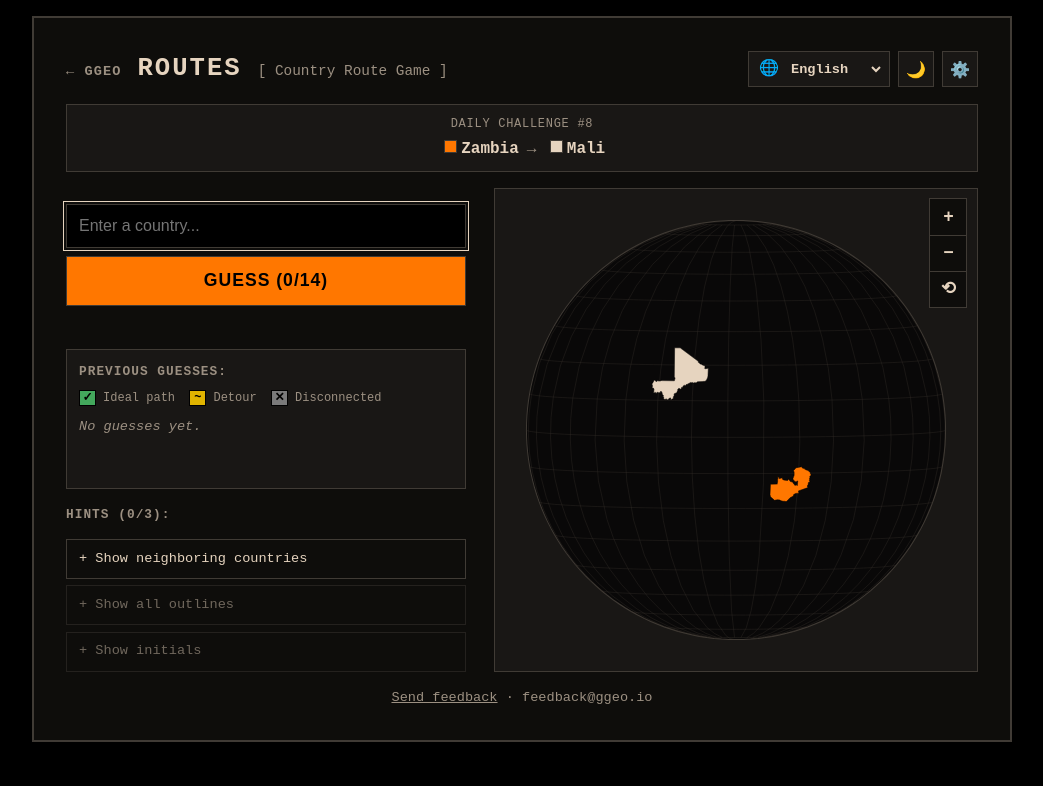
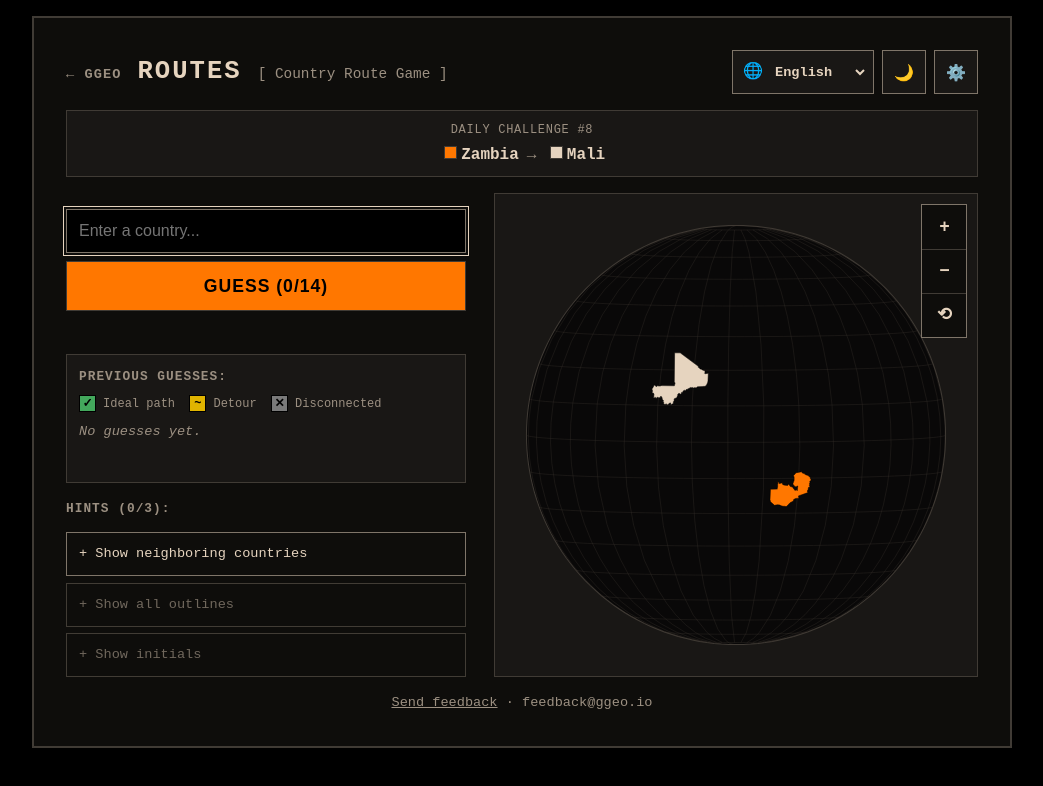
Before and after one commit to zGU5TA/GGEO, a plain HTML site: page games/rotas/index.html in a window 1280 px wide. Shown: the whole page, without its empty margins (118-1161 px from the left). Drawn offline with Linux system fonts and the light colour scheme; animation ran at ten frames a second.

Commit message:
Acessibilidade: contraste de controles e alvos de toque de 44px
- Novo --border-control (>=3:1) para campos, botões e seletores; --border
  continua para divisórias e enfeites.
- Novo --accent-ink: laranja legível (4,9:1) no tema claro para texto/borda.
- Botões de ícone, seletor de idioma, menu, dicas e zoom com 44px; links
  pequenos ganham área de toque sem mudar o layout.

Co-Authored-By: Claude Sonnet 5.5 <noreply@anthropic.com>
Claude-Session: https://claude.ai/code/session_01KeURJSTTy7C1x25L3EEzRe

```diff
--- a/css/components.css
+++ b/css/components.css
@@ -64,6 +64,9 @@ main {
 }
 
 .wordmark {
+    display: inline-flex;
+    align-items: center;
+    min-height: 2.75rem;
     color: var(--fg);
     font-size: 1.6rem;
     font-weight: 800;
@@ -82,6 +85,9 @@ main {
     color: var(--fg);
     font-weight: 600;
     text-decoration: none;
+    display: inline-flex;
+    align-items: center;
+    min-height: 2.75rem;
     padding-block: 0.25rem;
     border-bottom: 2px solid transparent;
 }
@@ -96,7 +102,7 @@ main {
     align-items: center;
     justify-content: center;
     padding: 0.65rem 1.25rem;
-    border: 1px solid var(--border);
+    border: 1px solid var(--border-control);
     border-radius: var(--radius);
     background: transparent;
     color: var(--fg);
@@ -124,9 +130,9 @@ main {
     display: inline-flex;
     align-items: center;
     justify-content: center;
-    width: 2.5rem;
-    height: 2.5rem;
-    border: 1px solid var(--border);
+    width: 2.75rem;
+    height: 2.75rem;
+    border: 1px solid var(--border-control);
     border-radius: var(--radius);
     background: var(--surface);
     color: var(--fg);
--- a/css/game-shell.css
+++ b/css/game-shell.css
@@ -58,7 +58,7 @@ body {
 }
 
 .top-controls .lang-picker {
-    height: 2.25rem;
+    height: 2.75rem;
     min-height: 0;
     background: var(--surface-2);
 }
@@ -79,10 +79,10 @@ body {
 
 .icon-btn {
     background: var(--surface-2);
-    border: 1px solid var(--border);
+    border: 1px solid var(--border-control);
     color: var(--fg);
-    width: 2.25rem;
-    height: 2.25rem;
+    width: 2.75rem;
+    height: 2.75rem;
     border-radius: 0;
     display: flex;
     justify-content: center;
@@ -126,7 +126,7 @@ body {
     width: 100%;
     padding: 0.4rem;
     border-radius: 0;
-    border: 1px solid var(--border);
+    border: 1px solid var(--border-control);
     background-color: var(--input-bg);
     color: var(--fg);
 }
@@ -135,7 +135,7 @@ select, input {
     width: 100%;
     padding: 0.75rem;
     border-radius: 0;
-    border: 1px solid var(--border);
+    border: 1px solid var(--border-control);
     background-color: var(--input-bg);
     color: var(--fg);
     font-size: 1em;
@@ -175,6 +175,8 @@ select:focus, input:focus {
     font-weight: 700;
     letter-spacing: 0.08em;
     text-decoration: none;
+    /* área de toque de ~44px sem mexer no layout (padding cancelado pela margem negativa) */
+    padding-block: 0.75rem;
 }
 
 .back-platform:hover {
@@ -253,7 +255,7 @@ p.subtitle {
     flex-wrap: wrap;
     align-items: center;
     justify-content: space-between;
-    gap: 0.5rem 1.25rem;
+    gap: 0.75rem 1.25rem; /* linha de 12px: o link de voltar (alvo de 44px) não invade os botões */
     margin-bottom: 1rem;
 }
 
@@ -267,7 +269,7 @@ p.subtitle {
 }
 
 .topbar-title h1 { margin: 0; font-size: 1.6em; }
-.topbar-title .back-platform { margin: 0; }
+.topbar-title .back-platform { margin: -0.75rem 0; }
 .topbar-title .subtitle { margin: 0; }
 
 .topbar .top-controls {
@@ -297,7 +299,7 @@ p.subtitle {
     font-weight: bold;
     color: var(--fg);
     background: transparent;
-    border: 1px solid var(--border);
+    border: 1px solid var(--border-control);
     cursor: pointer;
 }
 .secondary-btn:hover { border-color: var(--fg); }
--- a/css/main.css
+++ b/css/main.css
@@ -30,6 +30,13 @@
     --muted: color-mix(in srgb, var(--fg) 68%, var(--bg));
     --input-bg: var(--bg);
 
+    /* Acessibilidade (WCAG 1.4.11): contorno de controles precisa de pelo menos 3:1
+       contra o fundo. --border (28%) continua para divisórias e enfeites; controles
+       interativos (campos, botões, seletores) usam --border-control. */
+    --border-control: color-mix(in srgb, var(--fg) 55%, var(--bg));
+    /* Laranja usado como TEXTO, borda ou indicador. No tema escuro é o próprio laranja. */
+    --accent-ink: var(--accent);
+
     /* Cores funcionais (certo/errado), independentes da marca */
     --success: #2e7d32;
     --error: #c62828;
@@ -47,6 +54,10 @@
 
     --bg: var(--ggeo-beige);
     --fg: var(--ggeo-black);
+
+    /* O laranja do tema claro tem só 2,4:1 sobre o bege: serve de fundo de botão
+       (texto preto por cima), mas não de texto/borda. Esta versão escurecida dá 4,9:1. */
+    --accent-ink: color-mix(in srgb, var(--ggeo-orange) 65%, #000);
 }
 
 /* ---------- Base ---------- */
@@ -101,9 +112,9 @@ html.i18n-loading body {
     display: inline-flex;
     align-items: center;
     gap: 0.3rem;
-    min-height: 2.5rem;
+    min-height: 2.75rem;
     padding-inline: 0.6rem 0.3rem;
-    border: 1px solid var(--border);
+    border: 1px solid var(--border-control);
     border-radius: var(--radius);
     background: var(--surface);
     color: var(--fg);
@@ -115,6 +126,7 @@ html.i18n-loading body {
 }
 
 .lang-picker select {
+    align-self: stretch; /* o seletor ocupa a altura toda: a área clicável fica de 44px */
     border: 0;
     background: transparent;
     color: inherit;
@@ -143,6 +155,10 @@ html.i18n-loading body {
     color: var(--muted);
     text-decoration: underline;
     cursor: pointer;
+    /* área de toque de ~44px sem mexer no layout (o padding é cancelado pela margem negativa) */
+    display: inline-block;
+    padding-block: 0.75rem;
+    margin-block: -0.75rem;
 }
 
 .feedback-link:hover {
--- a/games/rotas/style.css
+++ b/games/rotas/style.css
@@ -190,7 +190,8 @@ body {
     font-size: 0.85em;
     color: var(--fg);
     background: var(--surface);
-    border: 1px solid var(--border);
+    border: 1px solid var(--border-control);
+    min-height: 2.75rem;
     cursor: pointer;
 }
 .hint-btn:hover:not(:disabled) { border-color: var(--fg); }
@@ -248,13 +249,13 @@ body {
     right: 0.6rem;
     display: flex;
     flex-direction: column;
-    border: 1px solid var(--border);
+    border: 1px solid var(--border-control);
     background: var(--surface);
     z-index: 4;
 }
 .map-controls button {
-    width: 2.25rem;
-    height: 2.25rem;
+    width: 2.75rem;
+    height: 2.75rem;
     font: inherit;
     font-size: 1.1rem;
     font-weight: bold;
```
Also changed, not shown: games/flag/style.css (+7 -5 lines).
